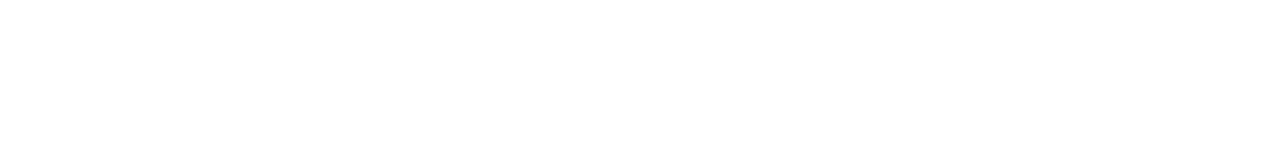
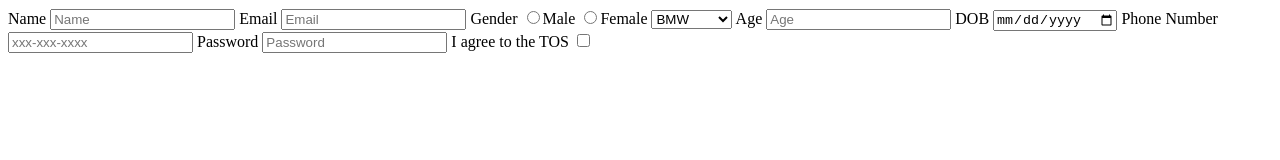
Before and after one commit to acciojob/signup-form-car-Shyamsundheraaj5, a website: page main.html in a window 1280 px wide. Drawn offline with Linux system fonts and the light colour scheme.

Commit message:
created a submission

```diff
--- a/main.html
+++ b/main.html
@@ -8,6 +8,37 @@
 
 <body>
 	<!-- the entire body must be written by student -->
+	<form method="post">
+		<label for="name">Name</label>
+		<input placeholder="Name" id="name" type="text" required>
+		<label for="email">Email</label>
+		<input placeholder="Email" id="email" type="email" required>
+
+		<label>Gender</label>
+		<input type="radio" id="gender_m" name="gender" required>Male
+		<input type="radio" id="gender_f" name="gender" required>Female
+
+		<select id="cars" placeholder="--Please choose an option--" required>
+			<option>BMW</option>
+			<option>Audi</option>
+			<option>Mercedes</option>
+		</select>
+
+		<label for="age">Age</label>
+		<input type="number" id="age" placeholder="Age" required>
+
+		<label for="dob">DOB</label>
+		<input type="date" id="dob" required>
+
+		<label for="tel">Phone Number</label>
+		<input type="tel" id="tel" placeholder="xxx-xxx-xxxx" required>
+
+		<label for="password">Password</label>
+		<input type="password" id="password" placeholder="Password" required>
+
+		<label for="tos">I agree to the TOS</label>
+		<input type="checkbox" id="tos" required>
+	</form>
     <script type="text/javascript" src="./script.js">
 </script>
 
```
